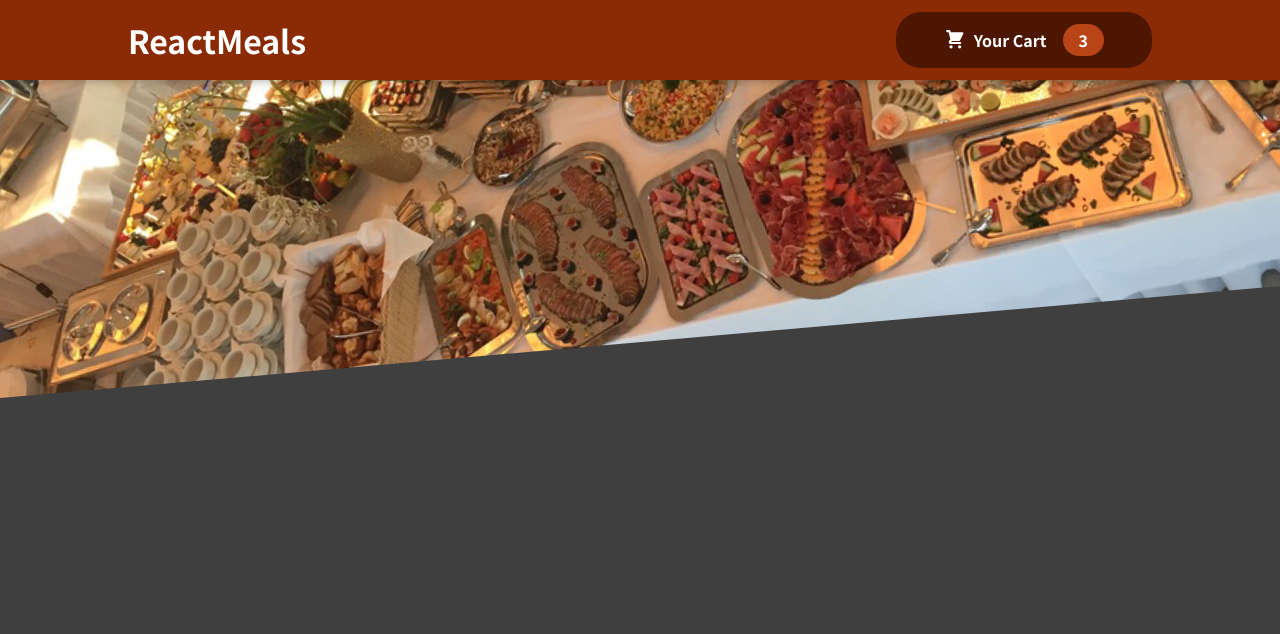
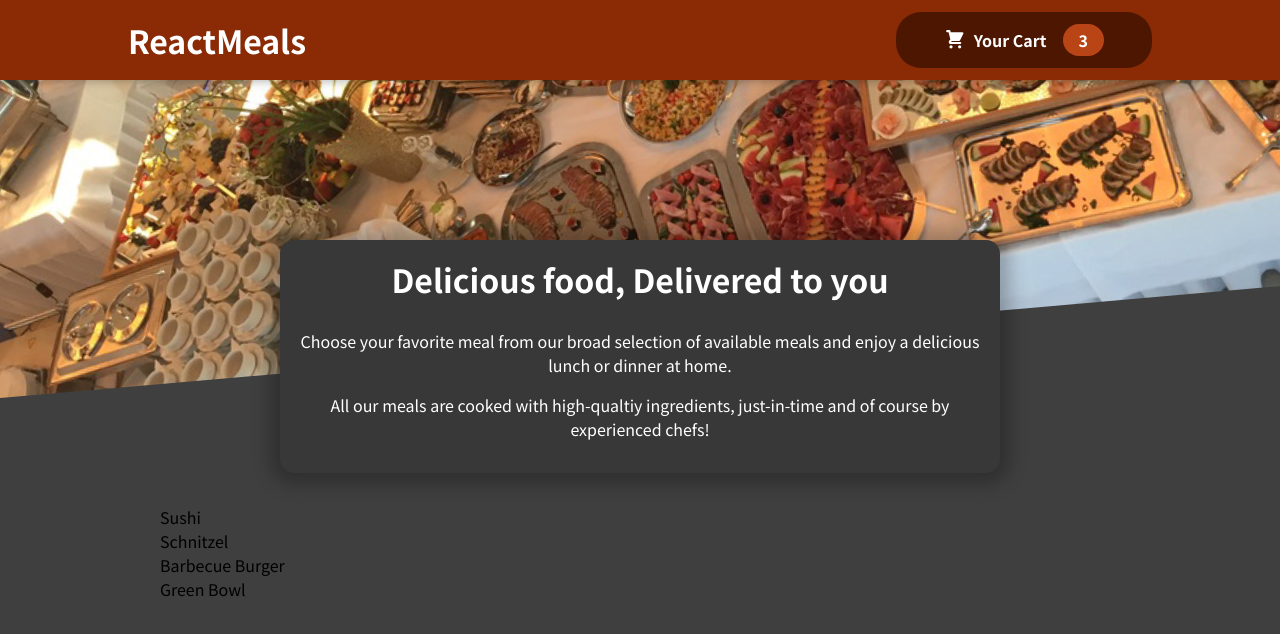
Before and after one commit to elmotabuzo16/sample-react-foodorderapp, a React (Create React App) app: page / in a window 1280 px wide. Shown: the top 634 px of the page. Built offline with nearby package versions, Linux system fonts and the light colour scheme.

Commit message:
adding meals component

```diff
--- a/src/App.js
+++ b/src/App.js
@@ -1,10 +1,18 @@
 import React from 'react';
 
 import Header from "./components/Layout/Header";
-
+import MealsSummary from './components/Meals/MealsSummary';
+import Meals
+ from './components/Meals/Meals';
 function App() {
   return (
-    <Header />
+    <React.Fragment>
+      <Header />
+      <main>
+        <Meals />
+      </main>
+
+    </React.Fragment>
   );
 }
 
--- a/src/components/Layout/HeaderCartButton.js
+++ b/src/components/Layout/HeaderCartButton.js
@@ -3,7 +3,6 @@
 
 const HeaderCartButton = () => {
     return (
-        <>
         <button className={classes.button}>
             <span className={classes.icon}>
                     <CartIcon />
@@ -13,7 +12,6 @@
                 3
             </span>
         </button>
-        </>
      );
 }
 
--- /dev/null
+++ b/src/components/Meals/AvailableMeals.js
@@ -0,0 +1,46 @@
+import classes from './AvailableMeals.module.css';
+
+const DUMMY_MEALS = [
+    {
+      id: 'm1',
+      name: 'Sushi',
+      description: 'Finest fish and veggies',
+      price: 22.99,
+    },
+    {
+      id: 'm2',
+      name: 'Schnitzel',
+      description: 'A german specialty!',
+      price: 16.5,
+    },
+    {
+      id: 'm3',
+      name: 'Barbecue Burger',
+      description: 'American, raw, meaty',
+      price: 12.99,
+    },
+    {
+      id: 'm4',
+      name: 'Green Bowl',
+      description: 'Healthy...and green...',
+      price: 18.99,
+    },
+  ];
+
+const AvailableMeals = () => {
+    const mealList = DUMMY_MEALS.map(meal =>
+        <li>
+            {meal.name}
+        </li>
+    );
+
+    return (
+        <section className={classes.meals}>
+            <ul>
+                {mealList}
+            </ul>
+        </section>
+     );
+}
+
+export default AvailableMeals;
--- /dev/null
+++ b/src/components/Meals/AvailableMeals.module.css
@@ -0,0 +1,24 @@
+.meals {
+    max-width: 60rem;
+    width: 90%;
+    margin: 2rem auto;
+    animation: meals-appear 1s ease-out forwards;
+  }
+
+  .meals ul {
+    list-style: none;
+    margin: 0;
+    padding: 0;
+  }
+
+  @keyframes meals-appear {
+    from {
+      opacity: 0;
+      transform: translateY(3rem);
+    }
+
+    to {
+      opacity: 1;
+      transform: translateY(0);
+    }
+  }
--- /dev/null
+++ b/src/components/Meals/Meals.js
@@ -0,0 +1,15 @@
+import React from 'react';
+
+import MealsSummary from "./MealsSummary";
+import AvailableMeals from "./AvailableMeals";
+
+const Meals = () => {
+    return (
+        <React.Fragment>
+            <MealsSummary />
+            <AvailableMeals />
+        </React.Fragment>
+     );
+}
+
+export default Meals;
--- /dev/null
+++ b/src/components/Meals/MealsSummary.js
@@ -0,0 +1,23 @@
+import classes from './MealsSummary.module.css';
+
+const MealsSummary = () => {
+    return (
+        <section className={classes.summary}>
+            <h2>Delicious food, Delivered to you</h2>
+
+            <p>
+                Choose your favorite meal from our broad selection of available meals
+                and enjoy a delicious lunch or dinner at home.
+            </p>
+
+            <p>
+                All our meals are cooked with high-qualtiy ingredients, just-in-time and
+                of course by experienced chefs!
+            </p>
+
+        </section>
+
+     );
+}
+
+export default MealsSummary;
--- /dev/null
+++ b/src/components/Meals/MealsSummary.module.css
@@ -0,0 +1,18 @@
+.summary {
+    text-align: center;
+    max-width: 45rem;
+    width: 90%;
+    margin: auto;
+    margin-top: -10rem;
+    position: relative;
+    background-color: #383838;
+    color: white;
+    border-radius: 14px;
+    padding: 1rem;
+    box-shadow: 0 1px 18px 10px rgba(0, 0, 0, 0.25);
+  }
+
+  .summary h2 {
+    font-size: 2rem;
+    margin-top: 0;
+  }
```
Also changed, not shown: src/components/Layout/Header.module.css (indentation only). Lines whose indentation alone changed are shown as unchanged.
